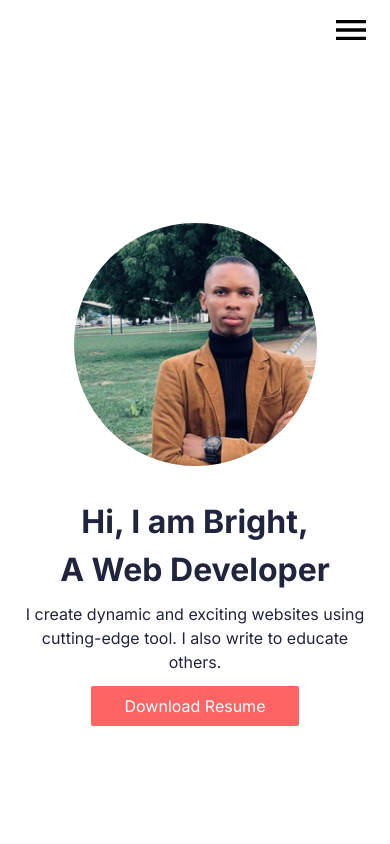
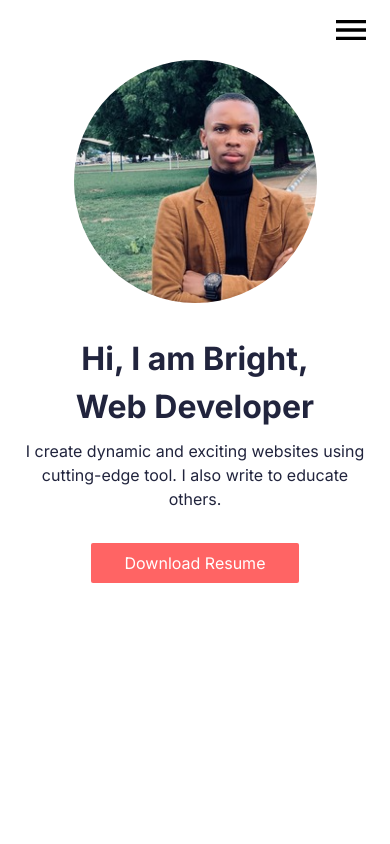
Before and after one commit to Odohofre/portfolio, a Next.js app: page / in a window 390 px wide. Shown: the top 844 px of the page. Built offline with nearby package versions, Linux system fonts and the light colour scheme.

Commit message:
style: improve the hero section

```diff
--- a/src/app/page.js
+++ b/src/app/page.js
@@ -3,7 +3,7 @@ import Image from 'next/image'
 
 export default function Home() {
   return (
-    <main className="flex min-h-screen flex-col items-center justify-center leading-normal text-darkcolor lg:px-[148px]">
+    <main className="flex min-h-screen flex-col items-center lg:justify-center leading-normal text-darkcolor lg:px-[148px]">
       <Hero />
     </main>
   )
--- a/src/app/work/page.jsx
+++ b/src/app/work/page.jsx
@@ -2,6 +2,8 @@ import React from 'react'
 
 export default function page() {
   return (
-    <div>page</div>
+    <main>
+      <h1>Work</h1>
+    </main>
   )
 }
--- a/src/components/Hero.jsx
+++ b/src/components/Hero.jsx
@@ -6,14 +6,14 @@ import image from '../asset/portfolio.jpeg';
 export default function Hero() {
   function handleDownload() {}
   return (
-    <section className="flex flex-col items-center justify-center  h-[80vh] w-full px-6 pb-4">
+    <section className="flex flex-col items-center lg:justify-center  h-screen w-full px-6 pb-4">
       <div className="flex flex-col w-full items-center lg:flex-row lg:justify-between lg:items-center lg:space-x-[110px">
         <div className="flex-grow-0 order-1 lg:order-2 rounded-full overflow-hidden h-[243px] w-[243px] ">
           <Image src={image} width={243} height={243} alt="image of Bright" />
         </div>
         <div className="order-2 lg:order-1 flex-grow-0 text-center mt-8 lg:mt-0 max-w-sm">
           <h1 className="text-darkcolor text-[32px] lg:text-[44px] font-bold">
-            Hi, I am Bright, <br />A Web Developer
+            Hi, I am Bright, <br /> Web Developer
           </h1>
           <p className="mt-2 lg:mt-10 text-darkcolor">
             I create dynamic and exciting websites using cutting-edge tool. I
@@ -30,7 +30,7 @@ export default function Hero() {
       >
         <button
           type="button"
-          className="bg-primary text-white rounded-sm py-2 w-52 mt-3 lg:mt-9"
+          className="bg-primary text-white rounded-sm py-2 w-52 mt-8 lg:mt-9"
         >
           Download Resume
         </button>
--- /dev/null
+++ b/src/components/Work.jsx
@@ -0,0 +1,9 @@
+import React from 'react'
+
+export default function Work() {
+  return (
+    <div>
+
+    </div>
+  )
+}
```
